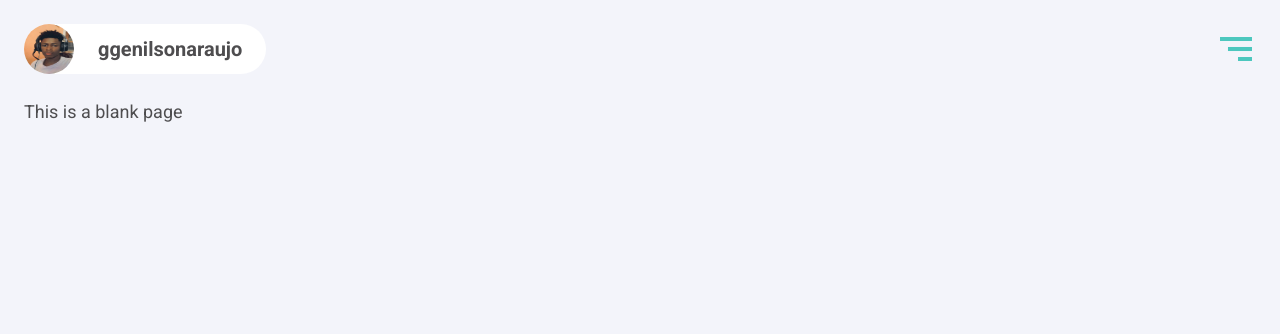
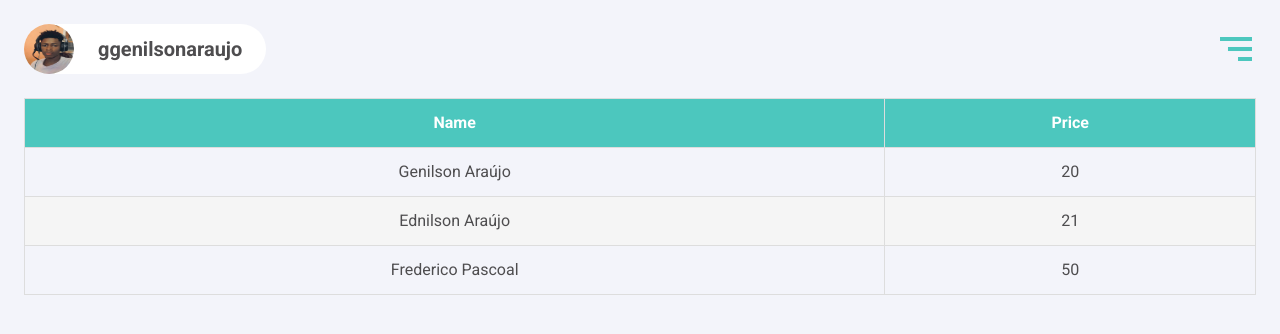
Before and after one commit to ggenilson/product-management, a React (Create React App) app: page /dashboard/products in a window 1280 px wide. Shown: the top 334 px of the page. Built offline with nearby package versions, Linux system fonts and the light colour scheme.

Commit message:
feat: creating table component

```diff
--- a/src/components/sidebar/index.tsx
+++ b/src/components/sidebar/index.tsx
@@ -33,7 +33,7 @@ const Sidebar: React.FC<SidebarProps> = ({ onCloseSidebar }) => {
       <div className="sidebar__logo">
         <img src={images.logo} alt="" />
         <div className="sidebar-close" onClick={onCloseSidebar}>
-          <i className="bx bx-x"></i>
+          <i className="bx bx-x" />
         </div>
       </div>
       <div className="sidebar__menu">
@@ -52,7 +52,7 @@ const Sidebar: React.FC<SidebarProps> = ({ onCloseSidebar }) => {
         ))}
         <div className="sidebar__menu__item">
           <div className="sidebar__menu__item__icon">
-            <i className="bx bx-log-out"></i>
+            <i className="bx bx-log-out" />
           </div>
           <div className="sidebar__menu__item__txt">Logout</div>
         </div>
--- /dev/null
+++ b/src/components/table/index.tsx
@@ -0,0 +1,66 @@
+import React from "react";
+import "./style.scss";
+
+export type TableColumnProps<T> = {
+  label: string;
+  value: keyof T | ((data: T) => string | React.ReactNode);
+  clamp?: number;
+};
+
+interface TableProps<T> {
+  data: T[];
+  columns: TableColumnProps<T>[];
+  loading?: boolean;
+  onRowClick?: (row: T) => void;
+}
+
+const Table: <T>(p: TableProps<T>) => React.ReactElement<T> = ({
+  columns,
+  data,
+  loading,
+  onRowClick,
+}) => {
+  return (
+    <table className="table">
+      <thead>
+        <tr>
+          {columns.map((column, index) => (
+            <th key={index}>{column.label}</th>
+          ))}
+        </tr>
+      </thead>
+      <tbody>
+        {(!loading &&
+          data.length &&
+          data.map((row, index) => (
+            <tr key={index} onClick={() => onRowClick && onRowClick(row)}>
+              {columns.map(({ value, clamp }, index) => (
+                <td
+                  key={index}
+                  data-label={columns[index].label}
+                  {...{ clamp }}
+                >
+                  {typeof value === "function"
+                    ? value(row)
+                    : (row as any)[value]}
+                </td>
+              ))}
+            </tr>
+          ))) ||
+          null}
+        {!loading && !data.length && (
+          <tr>
+            <td colSpan={100}>No data found</td>
+          </tr>
+        )}
+        {loading ? (
+          <tr>
+            <h1>Loading ...</h1>
+          </tr>
+        ) : null}
+      </tbody>
+    </table>
+  );
+};
+
+export default Table;
--- /dev/null
+++ b/src/components/table/style.scss
@@ -0,0 +1,69 @@
+@use "../../scss/abstracts/" as *;
+
+.table {
+  width: 100%;
+  border-collapse: collapse;
+
+  @include mobile {
+    display: block;
+    width: 100%;
+  }
+
+  thead {
+    @include mobile {
+      display: none;
+    }
+  }
+
+  tbody,
+  tr,
+  td {
+    @include mobile {
+      display: block;
+      width: 100%;
+    }
+  }
+
+  tr {
+    @include mobile {
+      margin-bottom: 15px;
+    }
+  }
+
+  td {
+    @include mobile {
+      &::before {
+        content: attr(data-label);
+        position: absolute;
+        left: 0;
+        width: 50%;
+        padding-left: 15px;
+        font-size: 15px;
+        font-weight: bold;
+        text-align: left;
+      }
+
+      text-align: right;
+      padding-left: 50%;
+      text-align: right;
+      position: relative;
+    }
+  }
+
+  td,
+  th {
+    padding: 12px 15px;
+    border: 1px solid #ddd;
+    text-align: center;
+    font-size: 16px;
+  }
+
+  th {
+    background-color: $mainColor;
+    color: #ffffff;
+  }
+
+  tbody tr:nth-child(even) {
+    background-color: $tableColor;
+  }
+}
--- a/src/pages/Blank.tsx
+++ b/src/pages/Blank.tsx
@@ -1,7 +1,35 @@
 import React from "react";
+import Table, { TableColumnProps } from "../components/table";
+
+type ExampleProps = {
+  name: string;
+  age: number;
+};
 
 const Blank: React.FC = () => {
-  return <div>This is a blank page</div>;
+  const columns: TableColumnProps<ExampleProps>[] = [
+    {
+      label: "Name",
+      value: "name",
+    },
+    {
+      label: "Price",
+      value: "age",
+    },
+  ];
+
+  return (
+    <>
+      <Table
+        columns={columns}
+        data={[
+          { name: "Genilson Araújo", age: 20 },
+          { name: "Ednilson Araújo", age: 21 },
+          { name: "Frederico Pascoal", age: 50 },
+        ]}
+      />
+    </>
+  );
 };
 
 export default Blank;
--- a/src/scss/abstracts/_variables.scss
+++ b/src/scss/abstracts/_variables.scss
@@ -9,6 +9,7 @@ $white: #fff;
 $black: #000;
 $green: #4caf50;
 $red: #db190c;
+$tableColor: #f5f5f5;
 
 $fontFamily: "Roboto", sans-serif;
 
```
